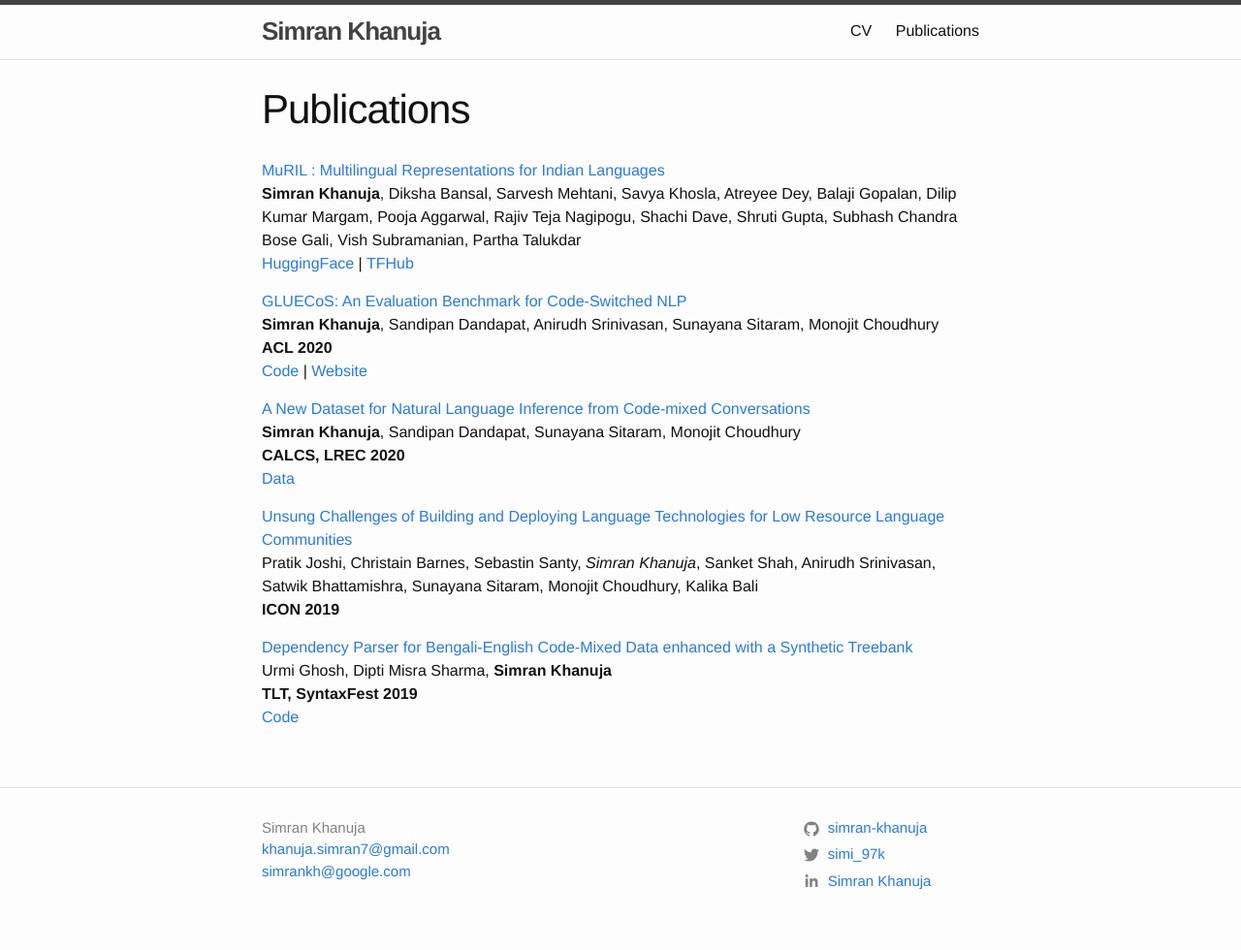
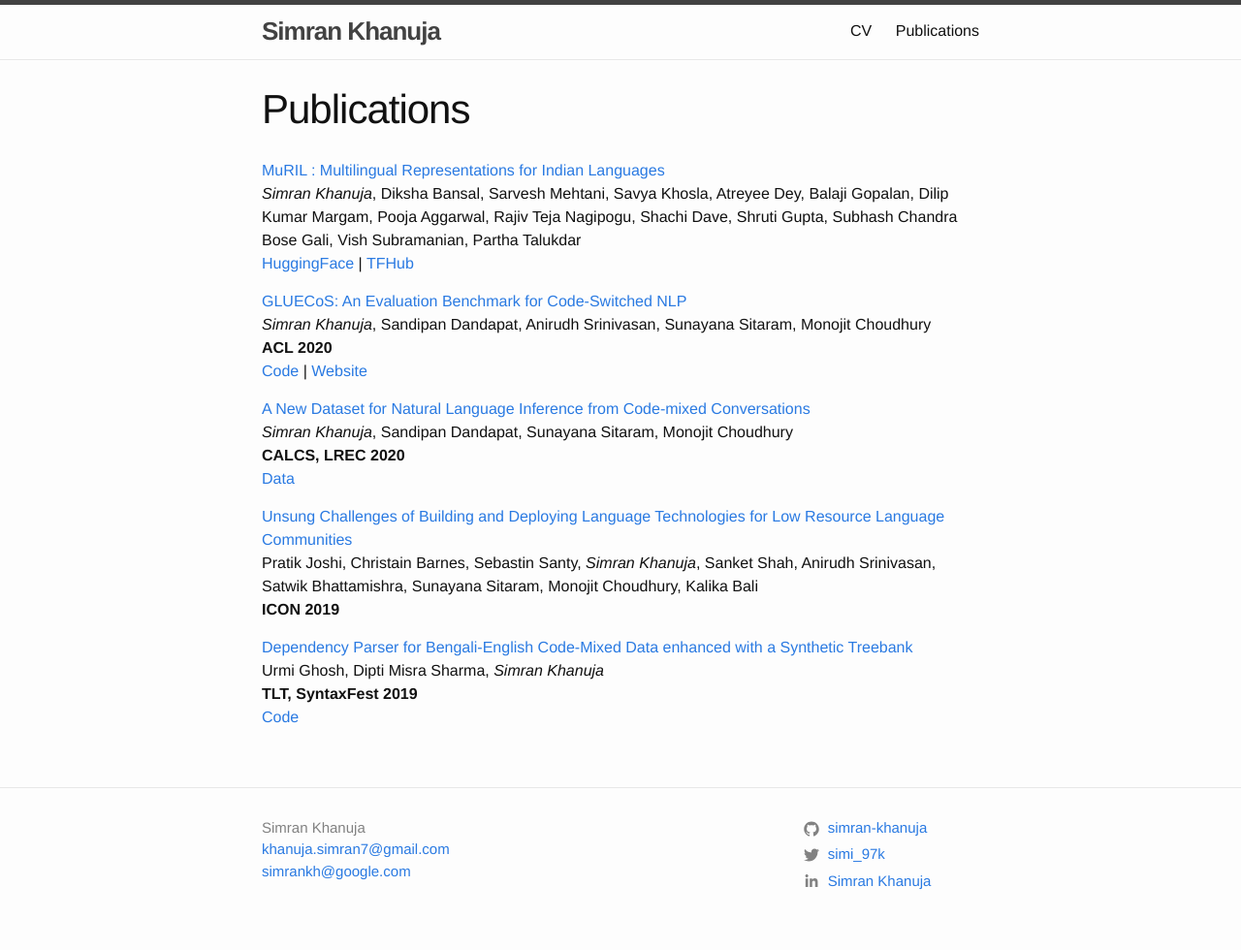
Before and after one commit to simran-khanuja/simran-khanuja.github-deprecated.io, a Jekyll site: the page built from _pages/publications.md, in a window 1280 px wide. Shown: the whole page at 97% size. Built offline with Jekyll 4.4.1, drawn with Linux system fonts in a browser that asks for light colours.

Commit message:
remove bf

```diff
--- a/_pages/publications.md
+++ b/_pages/publications.md
@@ -5,16 +5,16 @@ permalink: /publications/
 ---
 
 [MuRIL : Multilingual Representations for Indian Languages](https://arxiv.org/pdf/2103.10730.pdf)
-**Simran Khanuja**, Diksha Bansal, Sarvesh Mehtani, Savya Khosla, Atreyee Dey, Balaji Gopalan, Dilip Kumar Margam, Pooja Aggarwal, Rajiv Teja Nagipogu, Shachi Dave, Shruti Gupta, Subhash Chandra Bose Gali, Vish Subramanian, Partha Talukdar
+*Simran Khanuja*, Diksha Bansal, Sarvesh Mehtani, Savya Khosla, Atreyee Dey, Balaji Gopalan, Dilip Kumar Margam, Pooja Aggarwal, Rajiv Teja Nagipogu, Shachi Dave, Shruti Gupta, Subhash Chandra Bose Gali, Vish Subramanian, Partha Talukdar
 [HuggingFace](https://huggingface.co/google/muril-base-cased) | [TFHub](https://tfhub.dev/google/MuRIL/1)
 
 [GLUECoS: An Evaluation Benchmark for Code-Switched NLP](https://arxiv.org/pdf/2004.12376.pdf)
-**Simran Khanuja**, Sandipan Dandapat, Anirudh Srinivasan, Sunayana Sitaram, Monojit Choudhury
+*Simran Khanuja*, Sandipan Dandapat, Anirudh Srinivasan, Sunayana Sitaram, Monojit Choudhury
 **ACL 2020**
 [Code](https://github.com/microsoft/GLUECoS) | [Website](https://microsoft.github.io/GLUECoS/)
 
 [A New Dataset for Natural Language Inference from Code-mixed Conversations](https://arxiv.org/pdf/2004.05051.pdf)
-**Simran Khanuja**, Sandipan Dandapat, Sunayana Sitaram, Monojit Choudhury
+*Simran Khanuja*, Sandipan Dandapat, Sunayana Sitaram, Monojit Choudhury
 **CALCS, LREC 2020**
 [Data](http://aka.ms/codemixedNLI)
 
@@ -23,6 +23,6 @@ Pratik Joshi, Christain Barnes, Sebastin Santy, *Simran Khanuja*, Sanket Shah, A
 **ICON 2019**
 
 [Dependency Parser for Bengali-English Code-Mixed Data enhanced with a Synthetic Treebank](https://www.aclweb.org/anthology/W19-7810.pdf)
-Urmi Ghosh, Dipti Misra Sharma, **Simran Khanuja**
+Urmi Ghosh, Dipti Misra Sharma, *Simran Khanuja*
 **TLT, SyntaxFest 2019**
 [Code](https://github.com/simran-khanuja/IIITH-Summer2018/tree/master/Code-Mixed%20Data/Code-Mixing)
```
